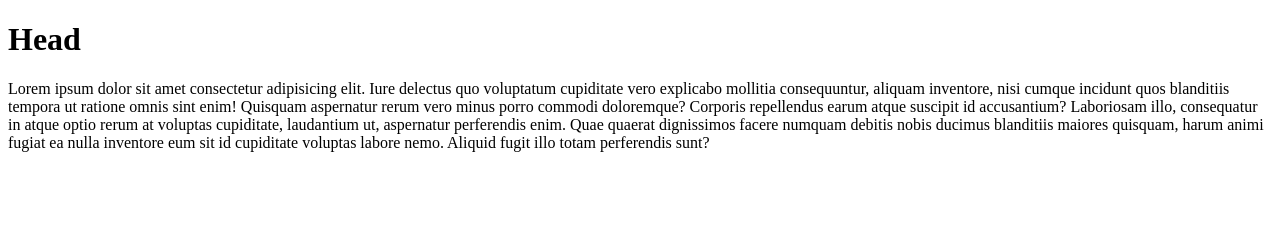
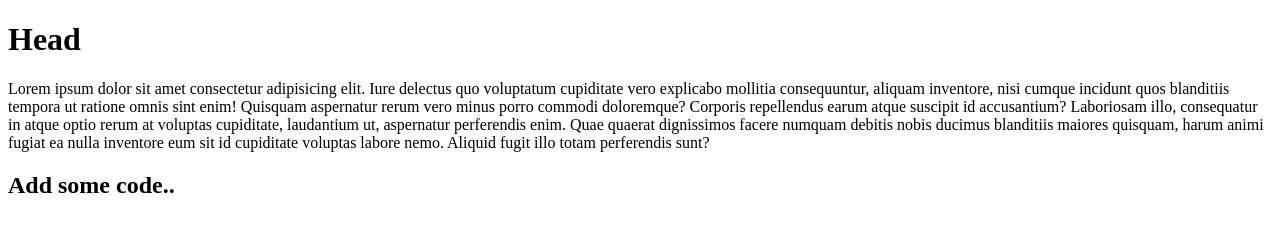
Before and after one commit to silviyals/repository1, a plain HTML site: page index.html in a window 1280 px wide. Drawn offline with Linux system fonts and the light colour scheme.

Commit message:
Add some code

```diff
--- a/index.html
+++ b/index.html
@@ -14,6 +14,8 @@ Quisquam aspernatur rerum vero minus porro commodi doloremque? Corporis repellen
 Quae quaerat dignissimos facere numquam debitis nobis ducimus blanditiis maiores quisquam, harum animi fugiat ea nulla inventore eum sit id cupiditate voluptas labore nemo. Aliquid fugit illo totam perferendis sunt?</p>
 
 
+<h2>Add some code..</h2>
+
 
 
 </body>
```
